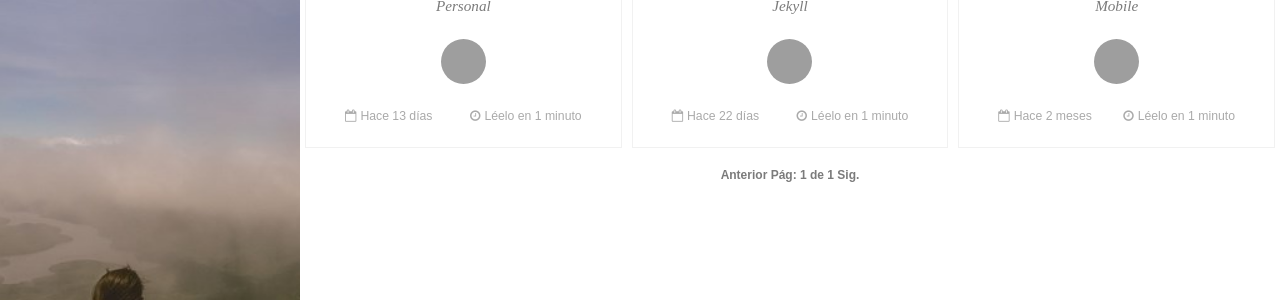
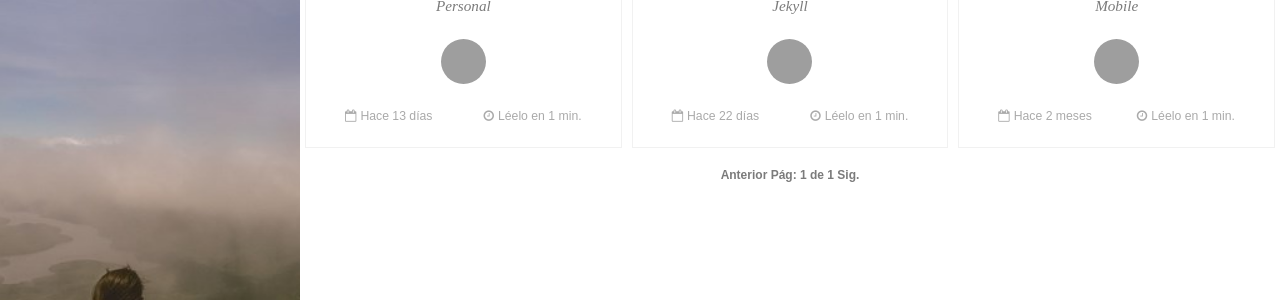
Before and after one commit to SakyaStelios/maytok-blog-source, a Jekyll site: the page built from index.html, in a window 1280 px wide. Shown: the part 226-526 px from the top of the page. Built offline with Jekyll 4.4.1, drawn with Linux system fonts in a browser that asks for light colours; nearby versions of some CDN libraries; some web fonts are replaced; the list of posts is cut into pages by our own code; grey boxes are pictures that could not be loaded.

Commit message:
Added plugins

```diff
--- a/_plugins/jekyll-readtime.rb
+++ b/_plugins/jekyll-readtime.rb
@@ -18,8 +18,8 @@ module ReadTime
 
 		minutes = 1 if minutes === 0
 
-		minutes_label = minutes === 1 ? " minuto" : " minutos"
-		minutes > 0 ? "Léelo en #{minutes} #{minutes_label}" : "1 minuto"
+		minutes_label = minutes === 1 ? " min." : " mins."
+		minutes > 0 ? "Léelo en #{minutes} #{minutes_label}" : "1 min"
   end
 end
 
--- a/css/style1.css
+++ b/css/style1.css
@@ -673,10 +673,6 @@ button:focus {
   font-weight: bold;
   margin-bottom: 20px;
 }
-.meta--full .meta__author::before {
-  content: 'by ';
-  font-weight: normal;
-}
 .meta--full .meta__category {
   font-style: italic;
   float: left;
```
Also changed, not shown: js/jquery.readingTime.min.js (deleted).
